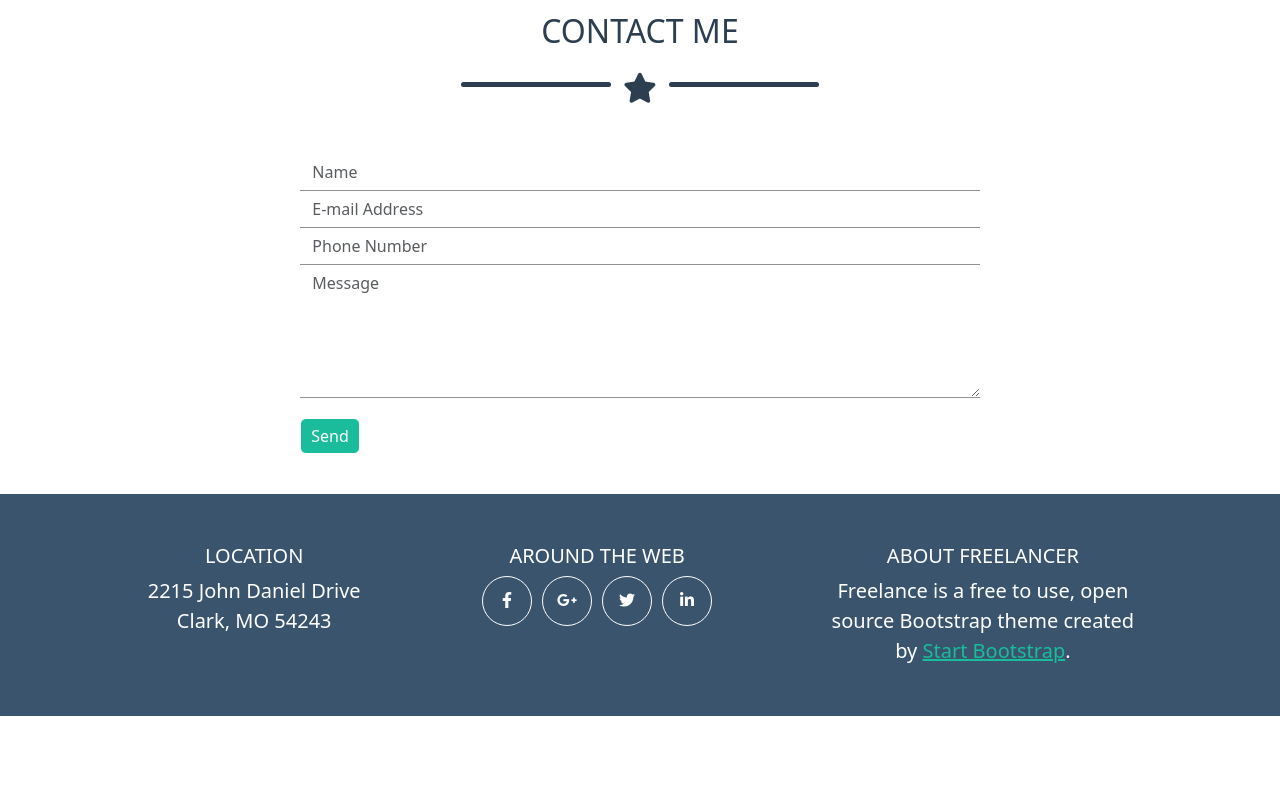
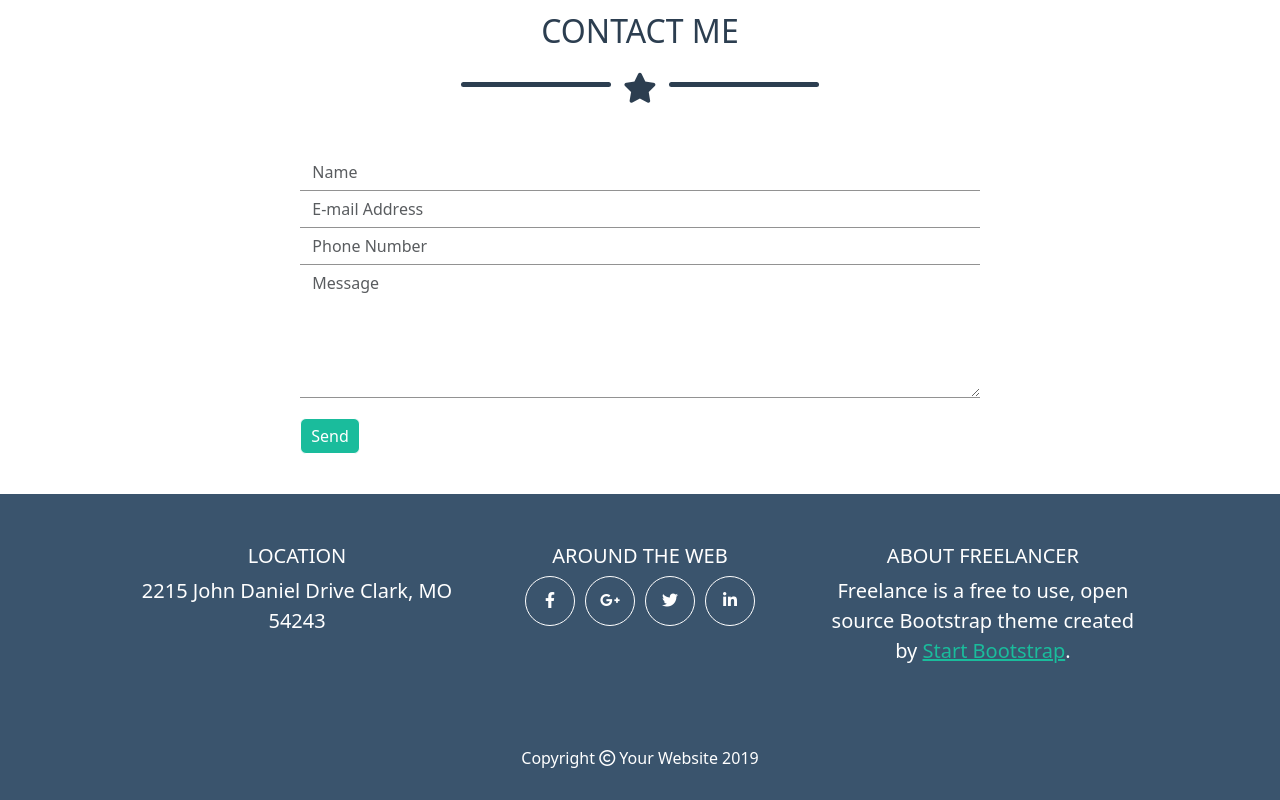
Before and after one commit to salvomc/html-css-bootstrap-freelancer, a plain HTML site: page index.html in a window 1280 px wide. Shown: the part 1820-2620 px from the top of the page. Before the commit the page ends 2536 px from the top, so only its background shows below. Drawn offline with nearby package versions, Linux system fonts and the light colour scheme.

Commit message:
footer done

```diff
--- a/css/style.css
+++ b/css/style.css
@@ -182,6 +182,11 @@ h5{
     padding-top: 15px;
 }
 
+/* footer */
+
+.copyright{
+    padding: 30px 0;
+}
 
 /* media query */
 
--- a/index.html
+++ b/index.html
@@ -198,13 +198,13 @@
                     <div class="col-12">
                         <div class="main-container">
                             <div class="row gy-4 text-center padding-info">
-                                <div class="col-12 col-md-3">
+                                <div class="col-12 col-md-4">
                                     <div class="content">
                                         <h5>LOCATION</h5>
                                         <span class="span-info">2215 John Daniel Drive Clark, MO 54243</span>
                                     </div>
                                 </div>
-                                <div class="col-12 col-md-5">
+                                <div class="col-12 col-md-4">
                                     <div class="content">
                                         <h5>AROUND THE WEB</h5>
                                         <span><i class="fa-brands fa-facebook-f mod-ico-info"></i><i class="fa-brands fa-google-plus-g mod-ico-info left-info"></i><i class="fa-brands fa-twitter mod-ico-info left-info"></i><i class="fa-brands fa-linkedin-in mod-ico-info left-info"></i></span>
@@ -223,5 +223,25 @@
             </div>
             <!-- fine sezione info -->
         </main>
+        <!--  fine main -->
+        <!-- footer -->
+        <footer>
+            <div class="container-fluid background-info">
+                <div class="row">
+                    <div class="col-12">
+                        <div class="main-container">
+                            <div class="row copyright">
+                                <div class="col-12">
+                                    <div class="content text-center">
+                                        <span>Copyright <i class="fa-regular fa-copyright"></i> Your Website 2019</span>
+                                    </div>
+                                </div>
+                            </div>
+                        </div>
+                    </div>
+                </div>
+            </div>
+        </footer>
+        <!-- fine footer -->
     </body>
 </html>
```
